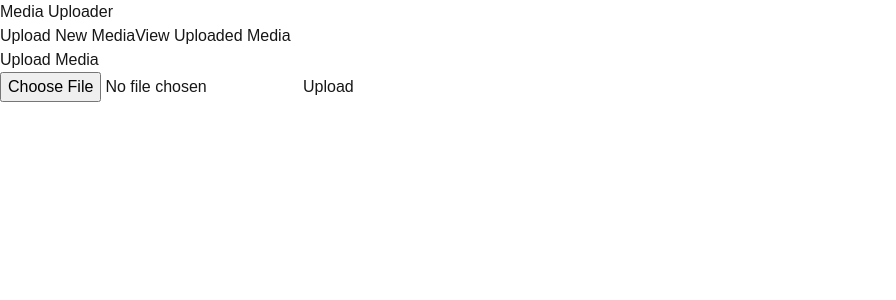
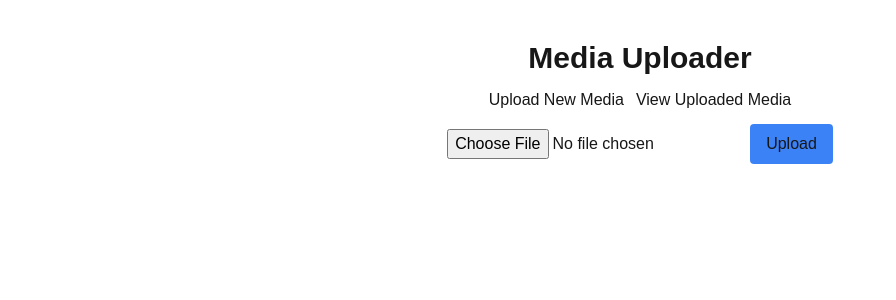
Before and after one commit to komolika05/media-uploader-cloudinary, a Next.js app: page / in a window 1280 px wide. Shown: the top 300 px of the page, without its empty margins (0-896 px from the left). Built offline with nearby package versions, Linux system fonts and the light colour scheme.

Commit message:
fix : styling

```diff
--- a/src/app/components/FileUpload.js
+++ b/src/app/components/FileUpload.js
@@ -44,8 +44,7 @@ export default function FileUpload() {
     };
 
     return (
-        <div>
-            <h2>Upload Media</h2>
+        <div className="mt-3">
             <form onSubmit={handleUpload}>
                 <input
                     type="file"
@@ -53,6 +52,7 @@ export default function FileUpload() {
                     accept="image/*,video/*"
                 />
                 <button
+                    className="btn-primary bg-blue-500 py-2 px-4 rounded"
                     type="submit"
                     disabled={!file || uploading}
                 >
--- a/src/app/page.js
+++ b/src/app/page.js
@@ -10,7 +10,7 @@ export default function Home() {
     useEffect(() => {
         async function fetchMedia() {
             try {
-                const response = await fetch('/api/media'); // Fetch from API route
+                const response = await fetch('/api/media');
                 const data = await response.json();
                 setMedia(data);
             } catch (error) {
@@ -23,10 +23,10 @@ export default function Home() {
     }, [activeTab]);
 
     return (
-        <div>
-            <h1>Media Uploader</h1>
+        <div className="flex flex-col items-center mt-10">
+            <h1 className="text-3xl font-bold mb-3">Media Uploader</h1>
             <div>
-                <button onClick={() => setActiveTab('upload')}>Upload New Media</button>
+                <button className="mr-3" onClick={() => setActiveTab('upload')}>Upload New Media</button>
                 <button onClick={() => setActiveTab('list')}>View Uploaded Media</button>
             </div>
             {activeTab === 'upload' && <FileUpload />}
```
